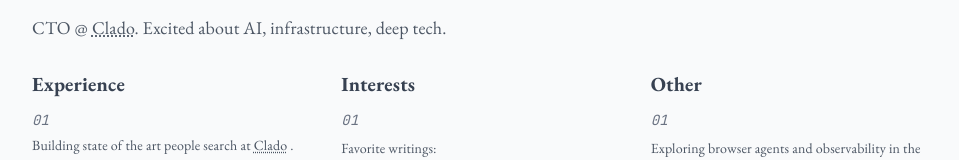
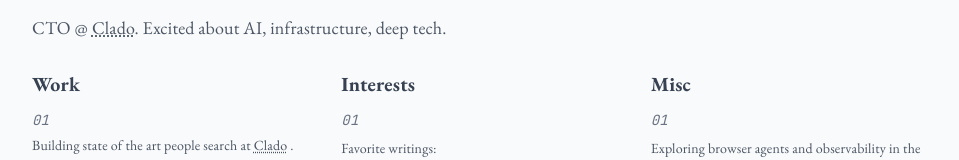
Before and after one commit to DavidBShan/WebsiteV2, a Next.js app: page / in a window 1280 px wide. Shown: the part 129-289 px from the top of the page, without its empty margins (160-1119 px from the left). Built offline with nearby package versions, Linux system fonts and the light colour scheme.

Commit message:
change wording

```diff
--- a/app/page.tsx
+++ b/app/page.tsx
@@ -117,7 +117,7 @@ export default function Home() {
                     color: isDarkMode ? "#e5e7eb" : "#374151",
                   }}
                 >
-                  Experience
+                  Work
                 </h2>
                 <ul
                   style={{
@@ -297,7 +297,7 @@ export default function Home() {
                     color: isDarkMode ? "#e5e7eb" : "#374151",
                   }}
                 >
-                  Other
+                  Misc
                 </h2>
                 <ul
                   style={{
```
